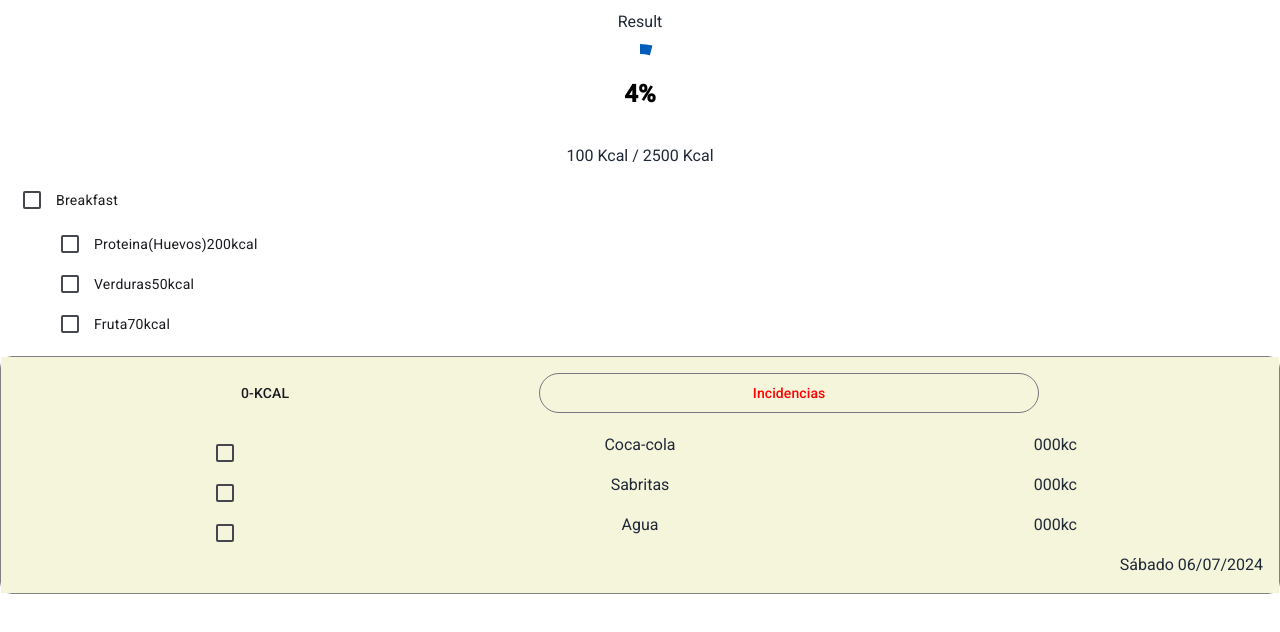
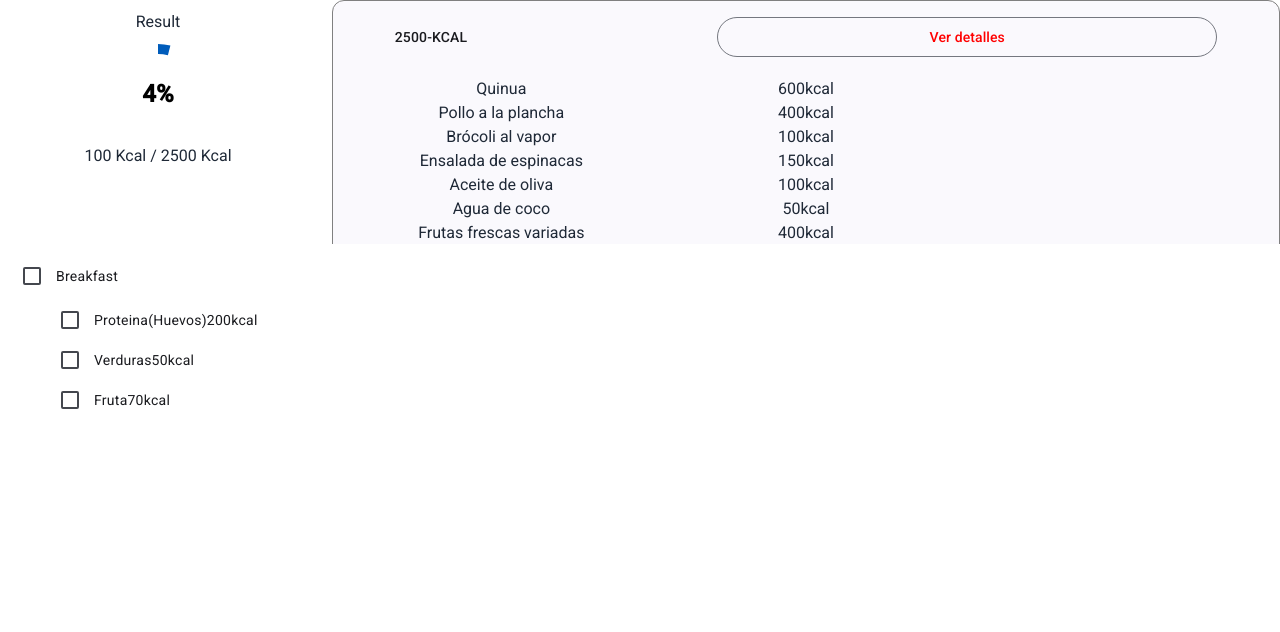
Before and after one commit to EGAMAGZ/diet-widget, an Angular app: page / in a window 1280 px wide. Shown: the top 632 px of the page. Built offline with nearby package versions, Linux system fonts and the light colour scheme.

Commit message:
termindado

```diff
--- a/package.json
+++ b/package.json
@@ -20,6 +20,7 @@
     "@angular/platform-browser": "^18.0.0",
     "@angular/platform-browser-dynamic": "^18.0.0",
     "@angular/router": "^18.0.0",
+    "axios": "^1.7.2",
     "rxjs": "~7.8.0",
     "tslib": "^2.3.0",
     "zone.js": "~0.14.3"
--- a/src/app/app.component.html
+++ b/src/app/app.component.html
@@ -1,6 +1,12 @@
 <div data-theme="ligth">
   <!--  <router-outlet/>-->
-  <app-calorias-diarias></app-calorias-diarias>
-  <app-list-alimentos></app-list-alimentos>
-  <app-list-bitacora></app-list-bitacora>
+  <div class="flex gap-4 justify-center 	">
+    <app-calorias-diarias class="w-1/4"></app-calorias-diarias>
+    <div class="w-3/4 flex flex-col gap-4 h-[244px] overflow-scroll ">
+      <app-list-bitacora></app-list-bitacora>
+    </div>
+  </div>
+  <div>
+    <app-list-alimentos></app-list-alimentos>
+  </div>
 </div>
--- a/src/app/shared/components/list-alimentos/list-alimentos.component.html
+++ b/src/app/shared/components/list-alimentos/list-alimentos.component.html
@@ -1,5 +1,3 @@
-
-
 <div class="list-meal">
   <section class="example-section">
     <span class="example-list-section">
--- a/src/app/shared/components/list-alimentos/list-alimentos.component.ts
+++ b/src/app/shared/components/list-alimentos/list-alimentos.component.ts
@@ -1,8 +1,7 @@
-
-
-import {ChangeDetectionStrategy, Component, computed, signal} from '@angular/core';
+import {ChangeDetectionStrategy, Component, computed, OnInit, signal} from '@angular/core';
 import {FormsModule} from '@angular/forms';
 import {MatCheckboxModule} from '@angular/material/checkbox';
+import axios from "axios";
 
 export interface ListAlimentos {
   name: string;
@@ -22,16 +21,19 @@ export interface ListAlimentos {
   imports: [MatCheckboxModule, FormsModule],
   changeDetection: ChangeDetectionStrategy.OnPush,
 })
-export class ListAlimentosBreakfast {
+export class ListAlimentosBreakfast implements OnInit {
   readonly comida = signal<ListAlimentos>({
     name: 'Breakfast',
     completed: false,
     listalimentos: [
-      {name: 'Proteina(Huevos)', completed: false, calorias:200},
-      {name: 'Verduras', completed: false, calorias:50},
-      {name: 'Fruta', completed: false, calorias:70},
+      {name: 'Proteina(Huevos)', completed: false, calorias: 200},
+      {name: 'Verduras', completed: false, calorias: 50},
+      {name: 'Fruta', completed: false, calorias: 70},
     ],
   });
+
+  ngOnInit() {
+  }
 
   readonly partiallyComplete = computed(() => {
     const task = this.comida();
--- a/src/app/shared/components/list-bitacora/list-bitacora.component.html
+++ b/src/app/shared/components/list-bitacora/list-bitacora.component.html
@@ -1,30 +1,98 @@
+<div class="flex flex-col gap-4">
   <mat-card appearance="outlined" class="card">
     <mat-card-content class="card__content">
       <div class="card__titleContent">
-            <mat-card-subtitle class="card__titleCal">0-KCAL</mat-card-subtitle>
+        <mat-card-subtitle class="card__titleCal">2500-KCAL</mat-card-subtitle>
         <button mat-stroked-button class="card__buttonIncidencias">
-                <p>Incidencias</p>
+          <p>Ver detalles</p>
         </button>
       </div>
       <div class="card__checkboxContent">
         <div class="card__checkbox">
-                <mat-checkbox class="example-margin"></mat-checkbox>
-                <p>Coca-cola</p>
-                <p>000kc</p>
+          <p>Quinua</p>
+          <p>600kcal</p>
         </div>
         <div class="card__checkbox">
-                <mat-checkbox class="example-margin"></mat-checkbox>
-                <p>Sabritas</p>
-                <p>000kc</p>
+          <p>Pollo a la plancha</p>
+          <p>400kcal</p>
         </div>
         <div class="card__checkbox">
-                <mat-checkbox class="example-margin"></mat-checkbox>
-                <p>Agua</p>
-                <p>000kc</p>
+          <p>Brócoli al vapor</p>
+          <p>100kcal</p>
+        </div>
+        <div class="card__checkbox">
+          <p>Ensalada de espinacas</p>
+          <p>150kcal</p>
+        </div>
+        <div class="card__checkbox">
+          <p>Aceite de oliva</p>
+          <p>100kcal</p>
+        </div>
+        <div class="card__checkbox">
+          <p>Agua de coco</p>
+          <p>50kcal</p>
+        </div>
+        <div class="card__checkbox">
+          <p>Frutas frescas variadas</p>
+          <p>400kcal</p>
+        </div>
+        <div class="card__checkbox">
+          <p>Frutos secos (almendras)</p>
+          <p>300kcal</p>
         </div>
       </div>
       <div class="card__date">
-            <p>Sábado 06/07/2024</p>
+        <p>Sabado 07/06/2024</p>
       </div>
     </mat-card-content>
   </mat-card>
+
+  <mat-card appearance="outlined" class="card">
+    <mat-card-content class="card__content">
+      <div class="card__titleContent">
+        <mat-card-subtitle class="card__titleCal">2500-KCAL</mat-card-subtitle>
+        <button mat-stroked-button class="card__buttonIncidencias">
+          <p>Ver detalles</p>
+        </button>
+      </div>
+      <div class="card__checkboxContent">
+        <div class="card__checkbox">
+          <p>Pollo asado</p>
+          <p>700kcal</p>
+        </div>
+        <div class="card__checkbox">
+          <p>Arroz integral</p>
+          <p>300kcal</p>
+        </div>
+        <div class="card__checkbox">
+          <p>Brócoli</p>
+          <p>100kcal</p>
+        </div>
+        <div class="card__checkbox">
+          <p>Ensalada verde</p>
+          <p>150kcal</p>
+        </div>
+        <div class="card__checkbox">
+          <p>Aceite de oliva</p>
+          <p>150kcal</p>
+        </div>
+        <div class="card__checkbox">
+          <p>Agua</p>
+          <p>0kcal</p>
+        </div>
+        <div class="card__checkbox">
+          <p>Fruta fresca</p>
+          <p>300kcal</p>
+        </div>
+        <div class="card__checkbox">
+          <p>Frutos secos</p>
+          <p>800kcal</p>
+        </div>
+      </div>
+      <div class="card__date">
+        <p>Domingo 07/07/2024</p>
+      </div>
+    </mat-card-content>
+  </mat-card>
+
+</div>
--- a/src/app/shared/components/list-bitacora/list-bitacora.component.scss
+++ b/src/app/shared/components/list-bitacora/list-bitacora.component.scss
@@ -2,7 +2,7 @@
     border: 1px solid gray;
 }
 .card__content{
-    background-color: beige;
+    //background-color: beige;
 }
 .card__titleContent{
     gap: 250px;
--- a/src/app/shared/components/list-bitacora/list-bitacora.component.ts
+++ b/src/app/shared/components/list-bitacora/list-bitacora.component.ts
@@ -21,3 +21,9 @@ export interface Task {
 export class ListBitacoraComponent {
 
 }
+export interface CardItem {
+  title: string;
+  kcal: string;
+  items: { name: string, kcal: string }[];
+  date: string;
+}
```
Lines whose indentation alone changed are shown as unchanged.
